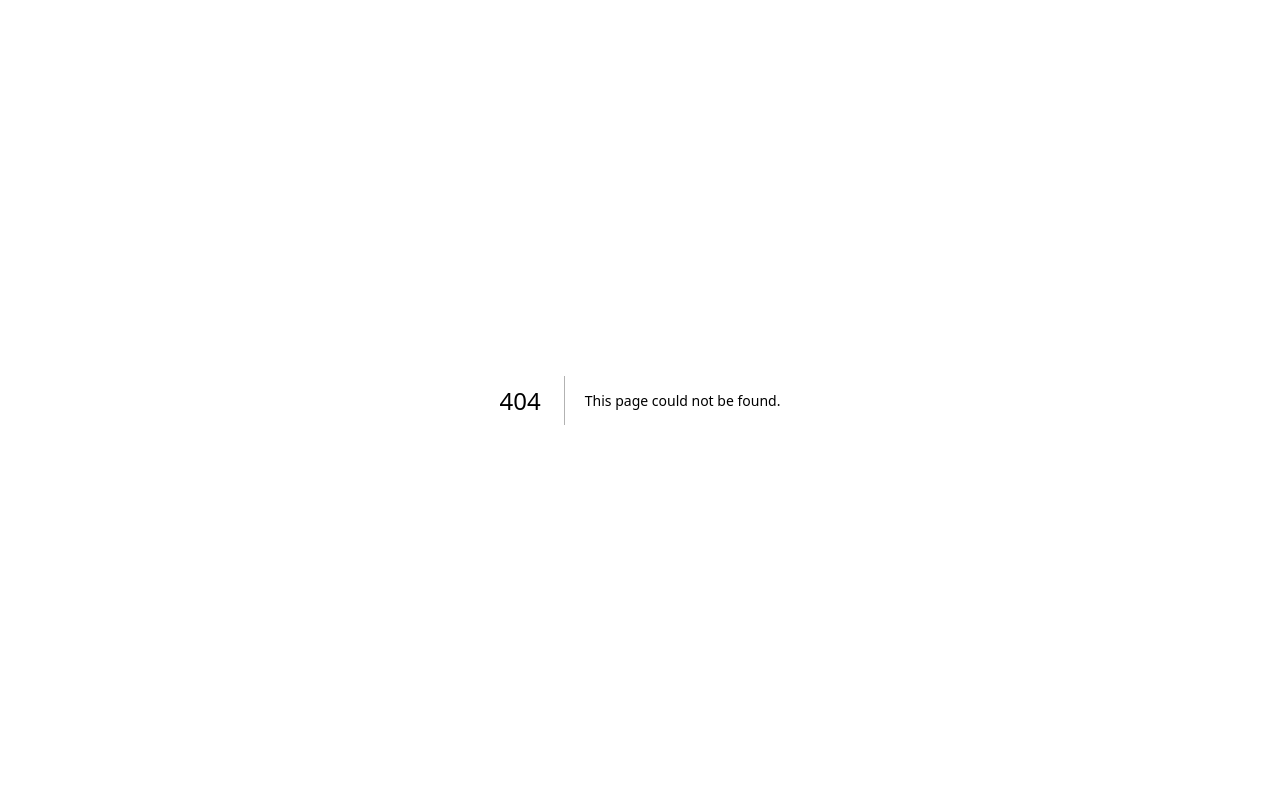
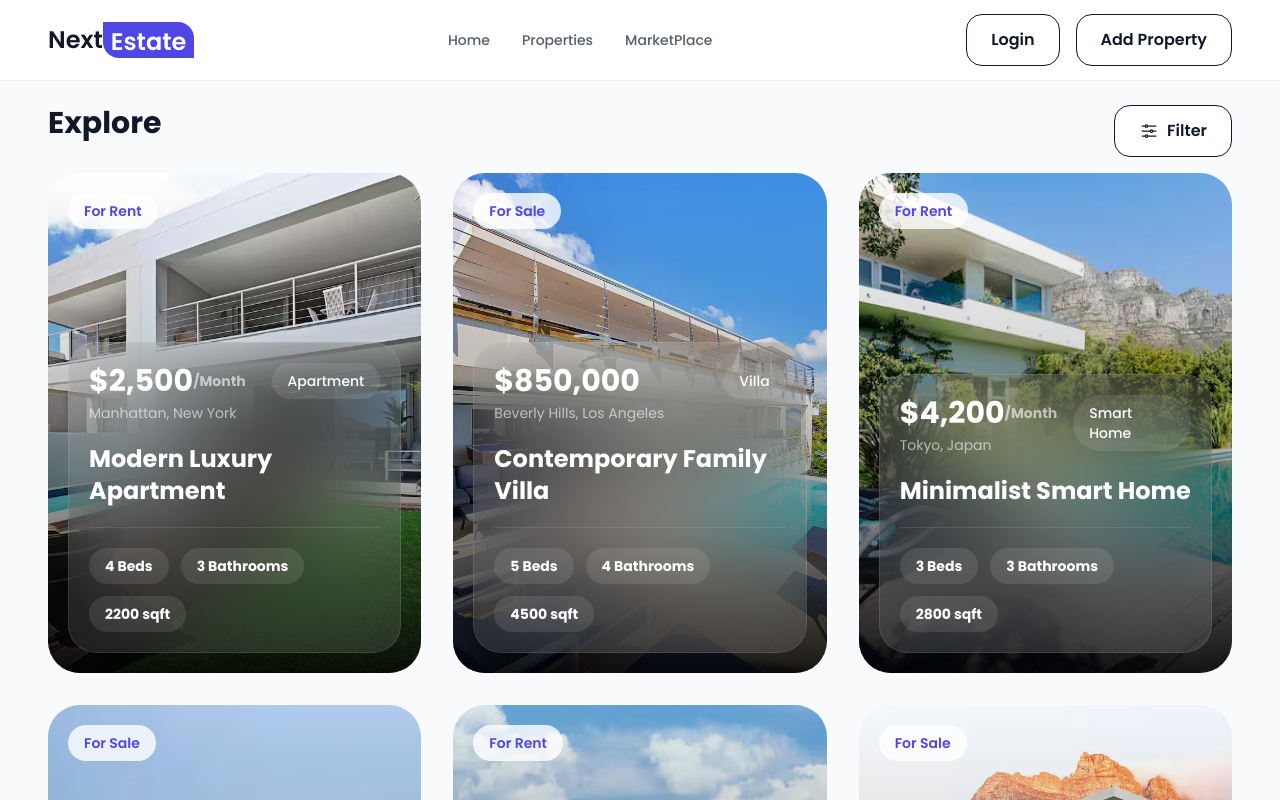
Before and after one commit to YunusEmreKilic44/next-estate, a Next.js app: page /marketplace in a window 1280 px wide. Before the commit this address had no page. Shown: the top 800 px of the page. Built offline with nearby package versions, Linux system fonts and the light colour scheme.

Commit message:
Marketplace UI

```diff
--- /dev/null
+++ b/app/(protected)/properties/page.tsx
@@ -0,0 +1,28 @@
+import FrontendLayout from "@/components/layouts/FrontendLayout";
+import Navbar from "@/components/Navbar/Navbar";
+import PropertyCard from "@/components/Properties/PropertyCard";
+import { dummyProperties } from "@/constants/dummyProperties";
+import React from "react";
+
+const PropertiesPage = () => {
+  return (
+    <FrontendLayout>
+      <Navbar variant="solid" />
+
+      <div className="mx-auto max-w-7xl p-6 lg:px-12 w-full">
+        <div className="flex justify-between">
+          <h2 className="text-2xl font-bold text-text md:text-3xl">
+            Properties
+          </h2>
+        </div>
+        <div className="grid gap-8 md:grid-cols-2 xl:grid-cols-3 my-4">
+          {dummyProperties.map((property) => (
+            <PropertyCard key={property.id} property={property} />
+          ))}
+        </div>
+      </div>
+    </FrontendLayout>
+  );
+};
+
+export default PropertiesPage;
--- /dev/null
+++ b/app/marketplace/page.tsx
@@ -0,0 +1,35 @@
+import FrontendLayout from "@/components/layouts/FrontendLayout";
+import Navbar from "@/components/Navbar/Navbar";
+import PropertyCard from "@/components/Properties/PropertyCard";
+import Button from "@/components/ui/Button";
+import { dummyProperties } from "@/constants/dummyProperties";
+import React from "react";
+import { HiOutlineAdjustmentsHorizontal } from "react-icons/hi2";
+
+const MarketPlace = () => {
+  return (
+    <FrontendLayout>
+      <Navbar variant="solid" />
+
+      <div className="mx-auto max-w-7xl p-6 lg:px-12 w-full">
+        <div className="flex justify-between">
+          <h2 className="text-2xl font-bold text-text md:text-3xl">Explore</h2>
+
+          <Button
+            variant="outline"
+            icon={<HiOutlineAdjustmentsHorizontal size={20} />}
+          >
+            Filter
+          </Button>
+        </div>
+        <div className="grid gap-8 md:grid-cols-2 xl:grid-cols-3 my-4">
+          {dummyProperties.map((property) => (
+            <PropertyCard key={property.id} property={property} />
+          ))}
+        </div>
+      </div>
+    </FrontendLayout>
+  );
+};
+
+export default MarketPlace;
```
